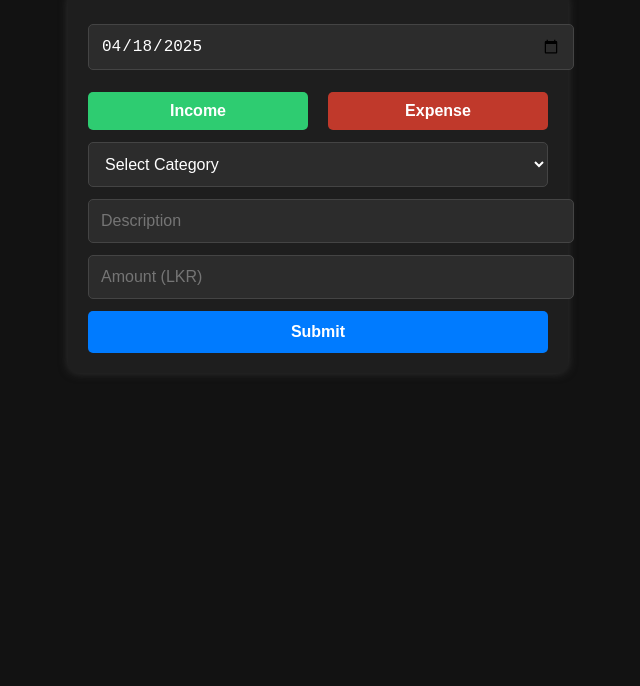
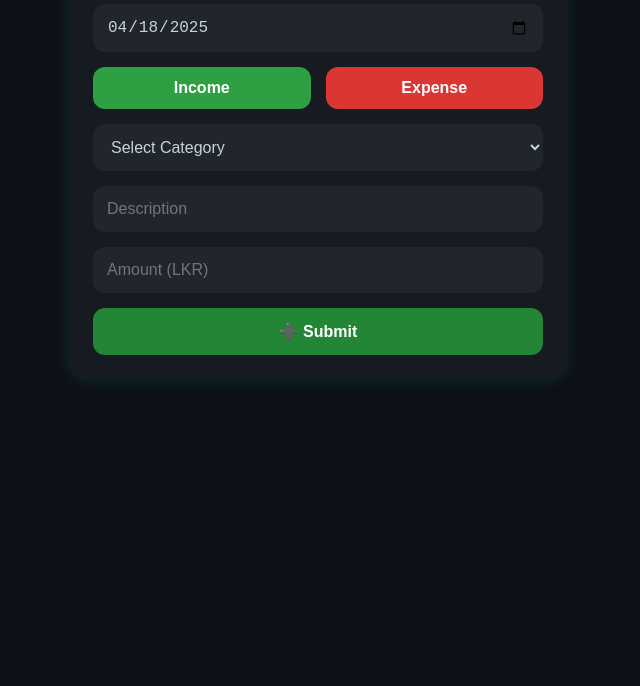
Before and after one commit to bforBhagya/financial-tracker, a plain HTML site: page index.html in a window 1280 px wide. Shown: the part 114-800 px from the top of the page, without its empty margins (322-962 px from the left). Drawn offline with Linux system fonts and the light colour scheme.

Commit message:
Update index.html

```diff
--- a/index.html
+++ b/index.html
@@ -2,92 +2,111 @@
 <html lang="en">
 <head>
   <meta charset="UTF-8" />
-  <meta name="viewport" content="width=device-width, initial-scale=1.0" />
+  <meta name="viewport" content="width=device-width, initial-scale=1.0"/>
   <title>Finance Tracker</title>
   <style>
+    * {
+      box-sizing: border-box;
+    }
+
     body {
-      font-family: Arial, sans-serif;
+      font-family: 'Segoe UI', sans-serif;
+      background: #0d1117;
+      color: #c9d1d9;
+      margin: 0;
       padding: 20px;
-      background: #121212;
-      color: #ffffff;
     }
+
     .container {
       max-width: 500px;
       margin: auto;
-      padding: 10px;
+      background-color: #161b22;
+      padding: 25px;
+      border-radius: 20px;
+      box-shadow: 0 0 15px rgba(0, 255, 255, 0.1);
     }
+
+    h2 {
+      text-align: center;
+      margin-bottom: 20px;
+      color: #58a6ff;
+    }
+
     form {
-      background: #1e1e1e;
-      padding: 20px;
-      border-radius: 10px;
-      box-shadow: 0 0 10px #333;
+      display: flex;
+      flex-direction: column;
+      gap: 15px;
     }
+
     input, select, button {
-      width: 100%;
+      border: none;
+      border-radius: 12px;
+      padding: 14px;
+      font-size: 16px;
+      background-color: #21262d;
+      color: #c9d1d9;
+      transition: 0.3s ease;
+    }
+
+    input:focus, select:focus {
+      outline: none;
+      box-shadow: 0 0 5px #58a6ff;
+      background-color: #30363d;
+    }
+
+    button {
+      background-color: #238636;
+      color: white;
+      font-weight: bold;
+      cursor: pointer;
+    }
+
+    button:hover {
+      background-color: #2ea043;
+    }
+
+    .toggle-buttons {
+      display: flex;
+      gap: 15px;
+      justify-content: center;
+    }
+
+    .toggle-buttons button {
+      flex: 1;
       padding: 12px;
-      margin-top: 12px;
-      border-radius: 5px;
-      border: 1px solid #444;
-      background-color: #2c2c2c;
-      color: #ffffff;
+      border-radius: 12px;
       font-size: 16px;
-    }
-    button {
       font-weight: bold;
       border: none;
-      cursor: pointer;
-    }
-    button:hover {
-      opacity: 0.9;
-    }
-    .submit-button {
-      background-color: #007bff;
-    }
-    .submit-button:hover {
-      background-color: #0056b3;
-    }
-    .toggle-buttons {
-      display: flex;
-      gap: 20px;
-      margin-top: 10px;
-      justify-content: center;
-    }
-    .toggle-buttons button {
-      font-size: 16px;
-      padding: 10px 20px;
-      border-radius: 5px;
-    }
-    .toggle-buttons button.active {
-      color: #fff;
-      font-weight: bold;
-    }
-    #incomeBtn {
-      background-color: #2ecc71;
-    }
-    #incomeBtn.active {
-      background-color: #27ae60;
-    }
-    #expenseBtn {
-      background-color: #e74c3c;
-    }
-    #expenseBtn.active {
-      background-color: #c0392b;
+      transition: 0.3s ease;
     }
 
-    @media (max-width: 400px) {
+    #incomeBtn {
+      background-color: #2ea043;
+    }
+
+    #incomeBtn.active {
+      background-color: #238636;
+    }
+
+    #expenseBtn {
+      background-color: #f85149;
+    }
+
+    #expenseBtn.active {
+      background-color: #da3633;
+    }
+
+    @media (max-width: 480px) {
       .toggle-buttons {
         flex-direction: column;
-        gap: 10px;
-      }
-      input, select, button {
-        font-size: 14px;
       }
     }
   </style>
 </head>
 <body>
   <div class="container">
-    <h2>Personal Finance Tracker</h2>
+    <h2>💰 Finance Tracker</h2>
     <form id="financeForm">
       <input type="date" id="date" required />
 
@@ -102,13 +121,12 @@
 
       <input type="text" id="description" placeholder="Description" />
       <input type="number" id="amount" placeholder="Amount (LKR)" required />
-      <button type="submit" class="submit-button">Submit</button>
+      <button type="submit">➕ Submit</button>
     </form>
   </div>
 
   <script>
     const scriptURL = "https://script.google.com/macros/s/AKfycbwrf3aen8YykDCrRRTQsr-oLtWxLnehk3yXNI6HfXjPqnbWLY1NmLSk3C1jeZloA5gi6w/exec";
-
     const incomeBtn = document.getElementById("incomeBtn");
     const expenseBtn = document.getElementById("expenseBtn");
     const categorySelect = document.getElementById("category");
@@ -119,7 +137,7 @@
       "Expense": ["Food", "Entertainment", "Vehicle", "Transport", "Investments", "Bank Transfers", "Clothes"]
     };
 
-    let currentType = "Expense"; // Default is Expense
+    let currentType = "Expense";
     updateCategories();
     setToday();
 
@@ -161,7 +179,7 @@
     document.getElementById("financeForm").addEventListener("submit", function(e) {
       e.preventDefault();
       if (!amountInput.value) {
-        alert("Please enter the amount!");
+        alert("Enter amount!");
         return;
       }
 
@@ -180,7 +198,7 @@
           updateCategories();
         })
         .catch(() => {
-          alert("Error! Data not submitted.");
+          alert("❌ Error! Data not submitted.");
         });
     });
   </script>
```
